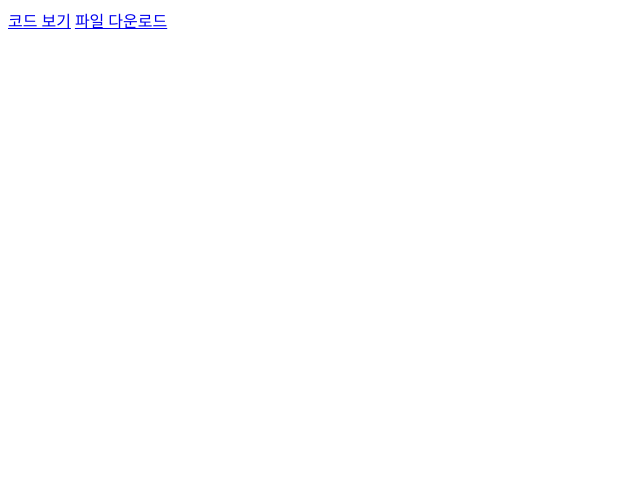
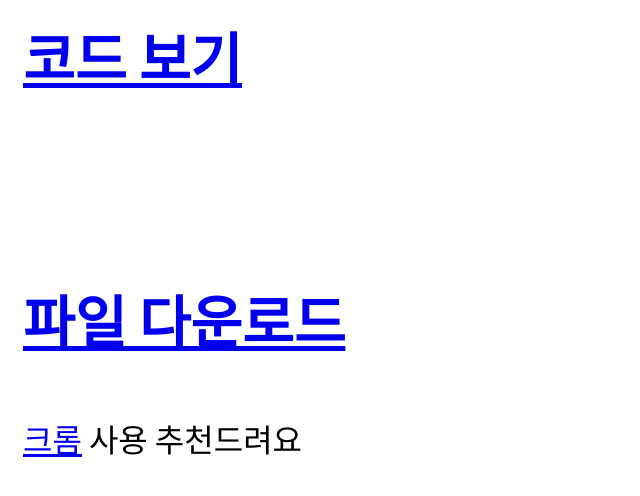
Before and after one commit to pythonaaa/file, a plain HTML site: page index.html in a window 1280 px wide. Shown: the whole page, without its empty margins (0-640 px from the left). Drawn offline with Linux system fonts and the light colour scheme.

Commit message:
Update index.html

```diff
--- a/index.html
+++ b/index.html
@@ -1,9 +1,28 @@
 <html>
 	<head>
 		<title>Python</title>
+		<link href="https://fonts.googleapis.com/css?family=Noto+Sans+KR:100&display=swap" rel="stylesheet">
+    <style>
+	div.a {
+	font-family: 'Noto Sans KR', sans-serif;
+        font-size: 48px;
+	margin: 15px
+	}
+	div.b {
+	font-family: 'Noto Sans KR', sans-serif;
+        font-size: 32px;
+	margin: 15px
+	}
+    </style>
 	</head>
 	<body>
-		<a href="https://colab.research.google.com/drive/1Ax9hJiWEHLv23GTYMsxBilDC3gnG3Jh1">코드 보기</a>
-		<a href="https://drive.google.com/open?id=107jRACFIZMJMjvQv4BZKNl92l3igahuT">파일 다운로드</a>
+	<div class="a">
+		<h3><a href="https://colab.research.google.com/drive/1Ax9hJiWEHLv23GTYMsxBilDC3gnG3Jh1">코드 보기</a></h3>
+		<br>
+		<h3><a href="https://drive.google.com/open?id=107jRACFIZMJMjvQv4BZKNl92l3igahuT">파일 다운로드</a></h3>
+	</div>
+	<div class="b">
+		<a href="https://www.google.com/chrome/">크롬<a>
+		사용 추천드려요
 	</body>
 </html>
```
